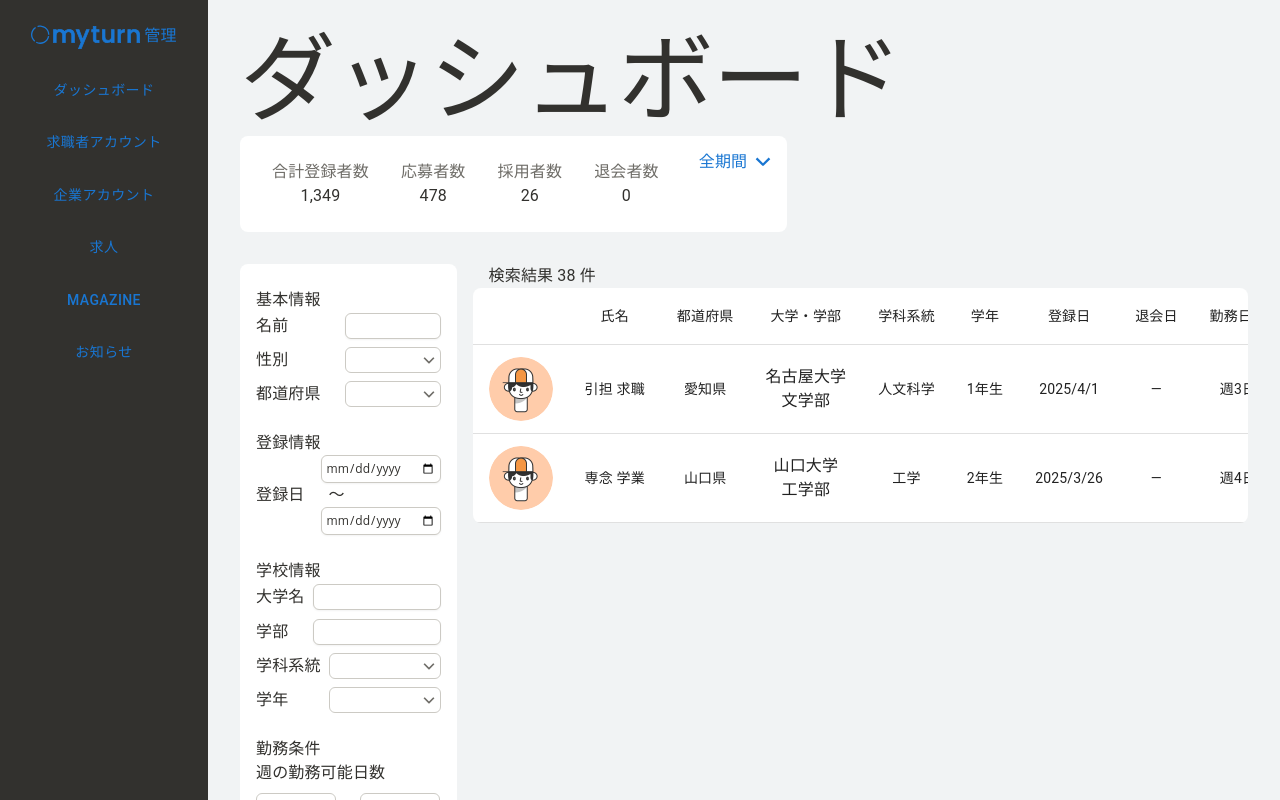
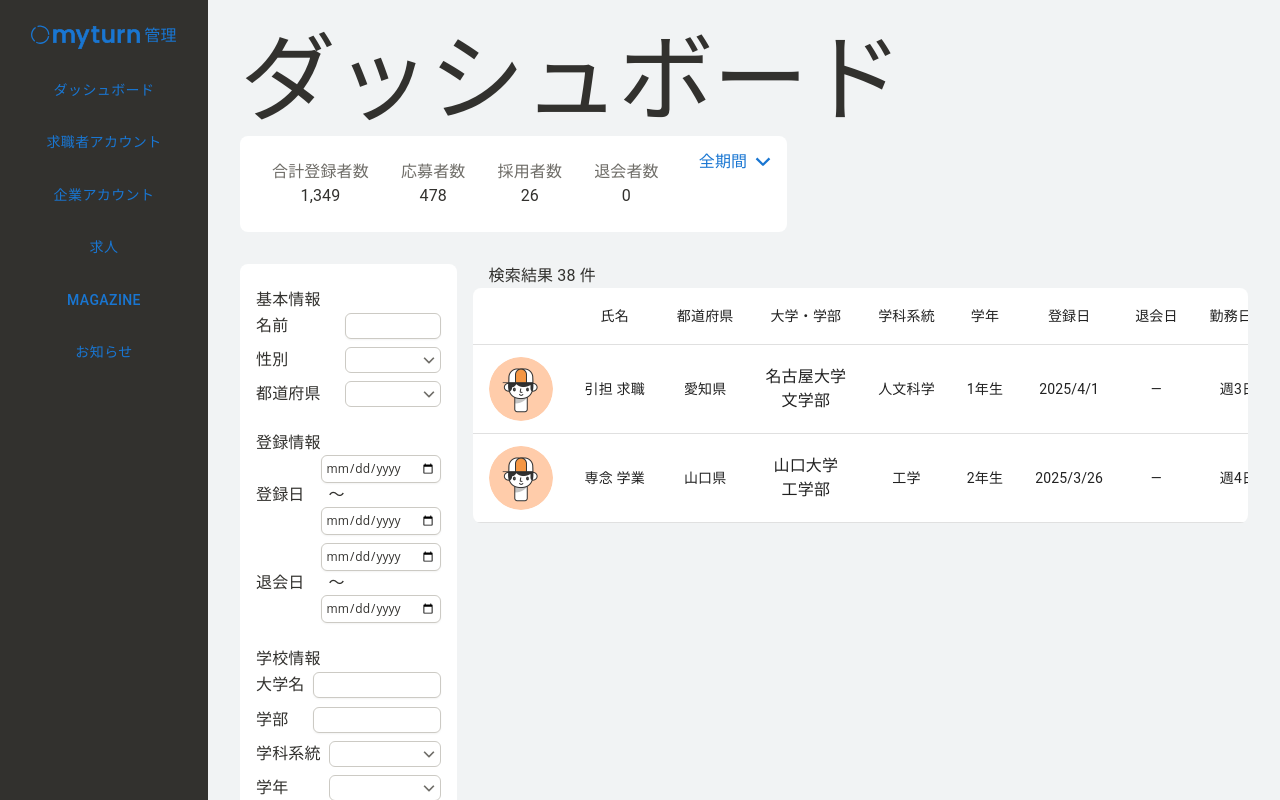
Before and after one commit to dotbeat/myturn-admin, a Next.js app: page /users in a window 1280 px wide. Shown: the top 800 px of the page. Built offline with nearby package versions, Linux system fonts and the light colour scheme; what @mui/material-nextjs would draw is missing.

Commit message:
feature: add leave date as filter condition

```diff
--- a/src/app/(auth)/users/PageBody.tsx
+++ b/src/app/(auth)/users/PageBody.tsx
@@ -34,6 +34,8 @@ export default function PageBody() {
     region: "",
     registerDateStart: null,
     registerDateEnd: null,
+    leaveDateStart: null,
+    leaveDateEnd: null,
     university: "",
     faculty: "",
     department: "",
--- a/src/components/user/UserFilterForm.tsx
+++ b/src/components/user/UserFilterForm.tsx
@@ -49,6 +49,13 @@ export default function UserFilterForm({
             <TextFieldMini type="date" name="registerDateStart" />
             <Typography className="px-2 text-sm">〜</Typography>
             <TextFieldMini type="date" name="registerDateEnd" />
+          </Box>
+        </FilterItem>
+        <FilterItem label="退会日">
+          <Box>
+            <TextFieldMini type="date" name="leaveDateStart" />
+            <Typography className="px-2 text-sm">〜</Typography>
+            <TextFieldMini type="date" name="leaveDateEnd" />
           </Box>
         </FilterItem>
       </FilterGroup>
--- a/src/schemas/user/filter.ts
+++ b/src/schemas/user/filter.ts
@@ -6,6 +6,8 @@ export const userFilterFormSchema = z.object({
   region: z.string(), // 都道府県
   registerDateStart: z.string().length(10).nullable(), // 登録日(開始)
   registerDateEnd: z.string().length(10).nullable(), // 登録日(終了)
+  leaveDateStart: z.string().length(10).nullable(), // 退会日(開始)
+  leaveDateEnd: z.string().length(10).nullable(), // 退会日(終了)
   university: z.string().trim(), // 大学
   faculty: z.string().trim(), // 学部
   department: z.string(), // 学科系統
```
